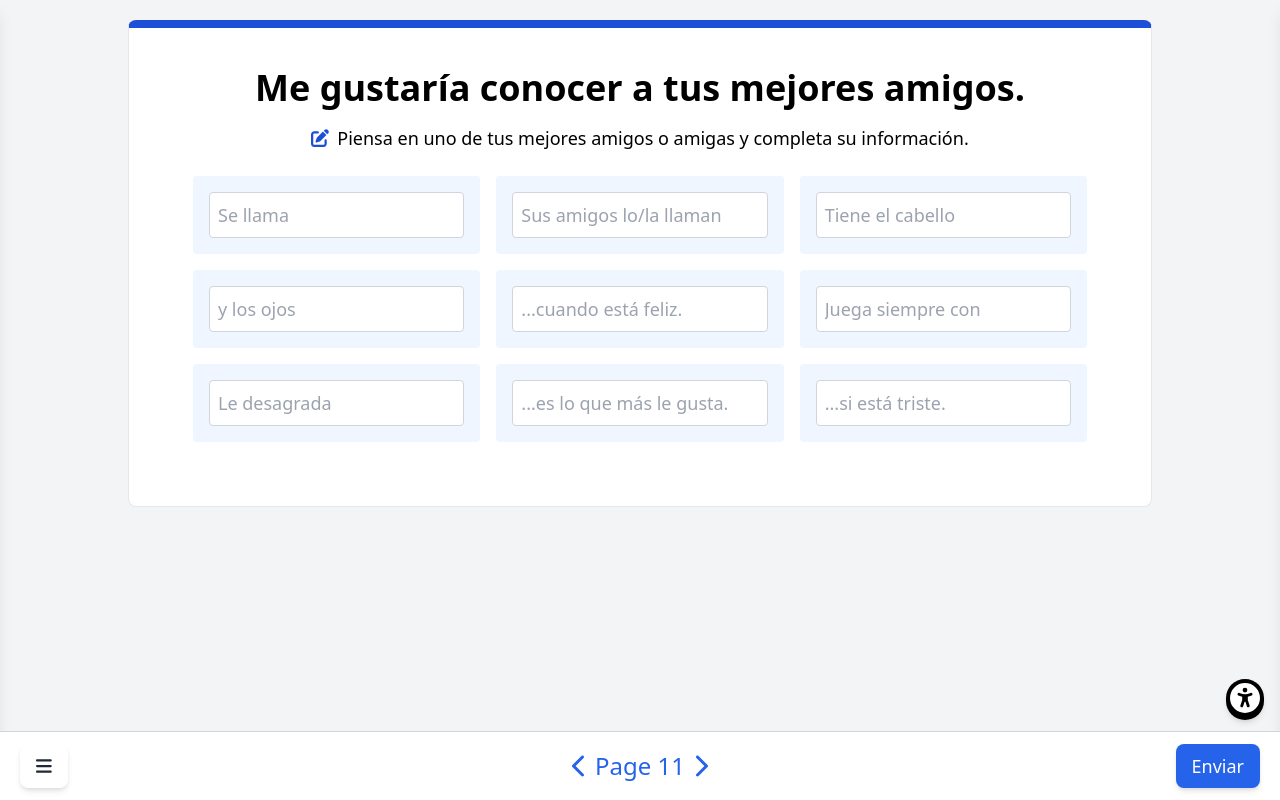
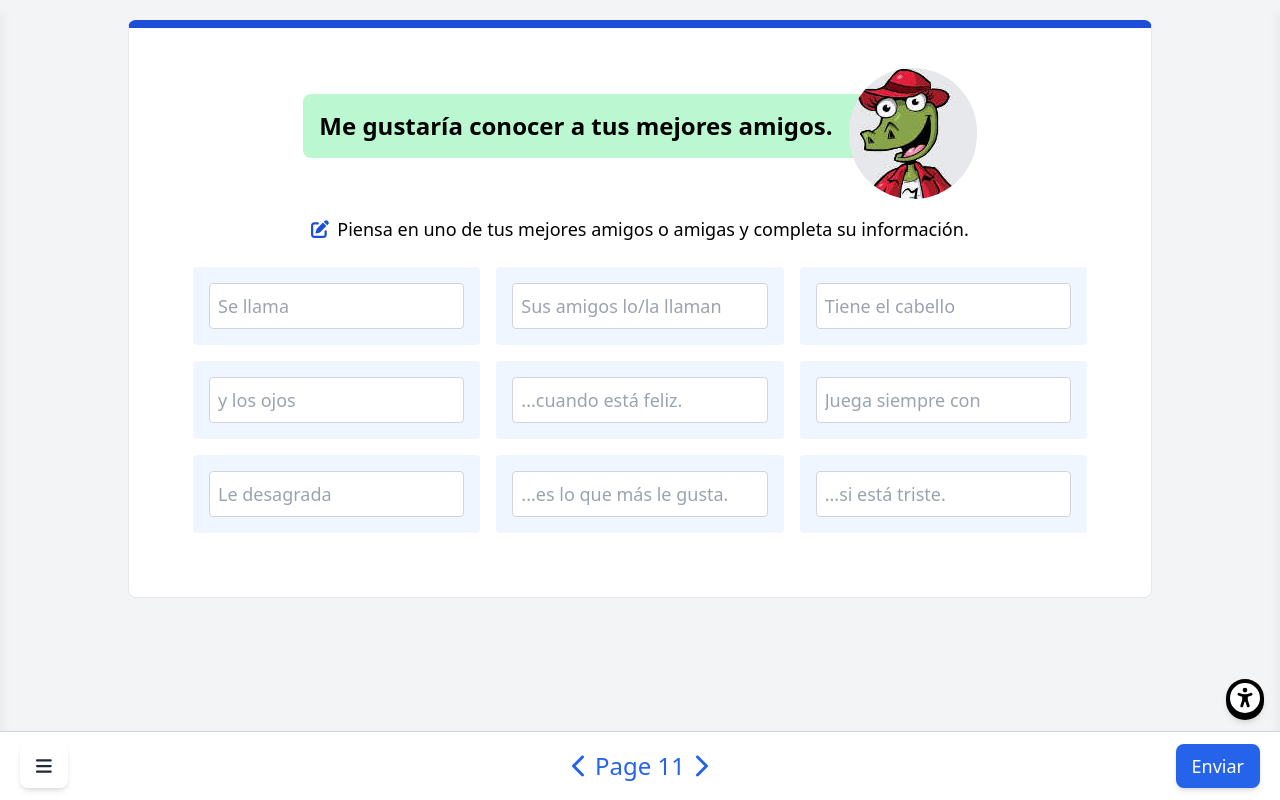
Before and after one commit to mariapodesta/ADT-cuaderno5-chapter1, a plain HTML site: page 10_0_adt.html in a window 1280 px wide. Drawn offline with nearby package versions, Linux system fonts and the light colour scheme.

Commit message:
Minor visual updates

```diff
--- a/10_0_adt.html
+++ b/10_0_adt.html
@@ -21,7 +21,11 @@
     <main
         class="container content mx-auto bg-white mt-auto max-w-5xl p-5 rounded-lg border-gray-200 border lg:px-16 md:px-12 sm:px-6 sm:py-6 md:py-10 mb-5 border-t-8 border-t-blue-700"
         id="content">
-        <h1 class="font-bold text-4xl text-center mb-4" data-id="text-10-0">Me gustaría conocer a tus mejores amigos.</h1>
+        <div class="flex items-center justify-center mb-4">
+            <h1 class="text-2xl font-bold mb-4 bg-green-200 -mr-4 p-4 pr-8 rounded-lg" data-id="text-10-0">Me gustaría conocer a tus mejores amigos.</h1>
+            <img class="rounded-full" src="images/20_img-20-2.png"
+                alt="Un personaje de caricatura de un yacaré">
+        </div>
         <!-- Instructions -->
         <p class="text-lg mb-6 text-center "><i class="fas fa-pen-to-square text-blue-700 mr-2"></i><span data-id="text-10-1">Piensa en uno de tus mejores amigos o amigas y completa su información.</span></p>
         <!-- Table Activity -->
```
Also changed, not shown: 9_5_adt.html (+1 -1 lines).
